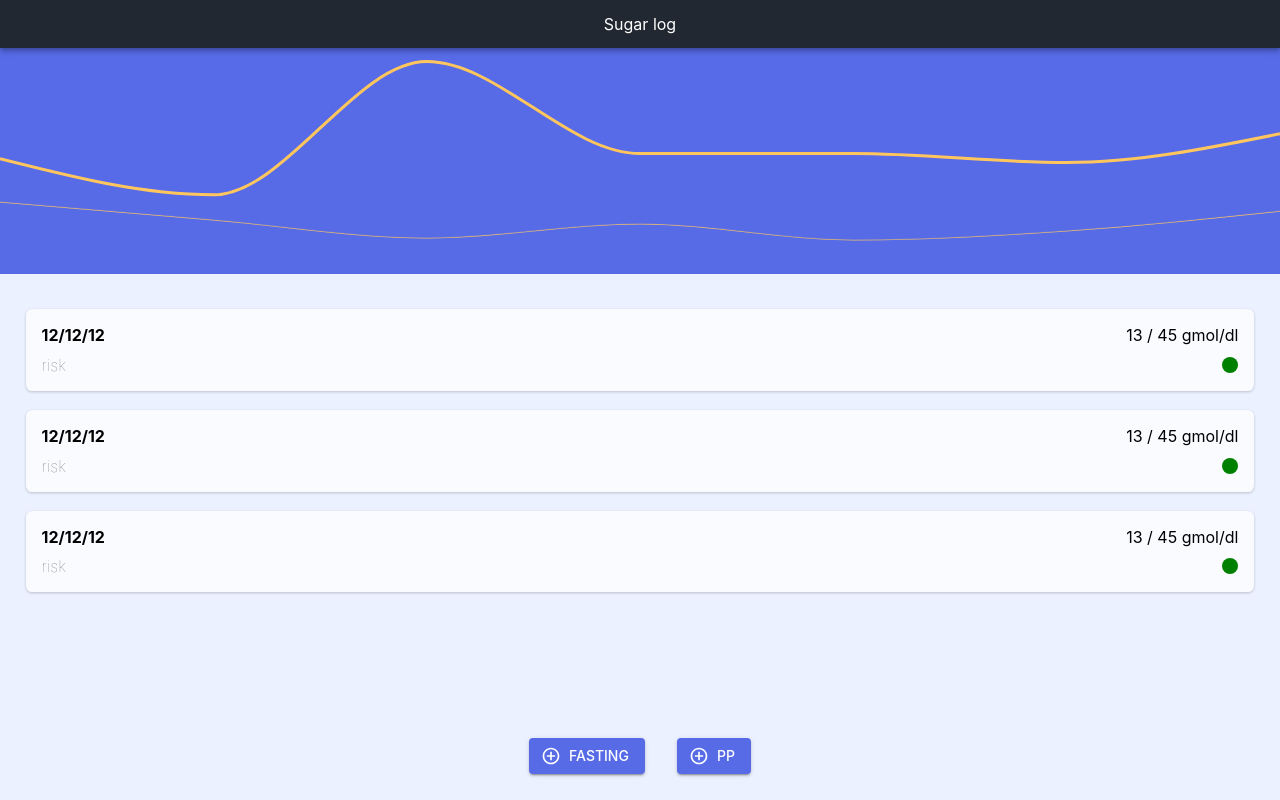
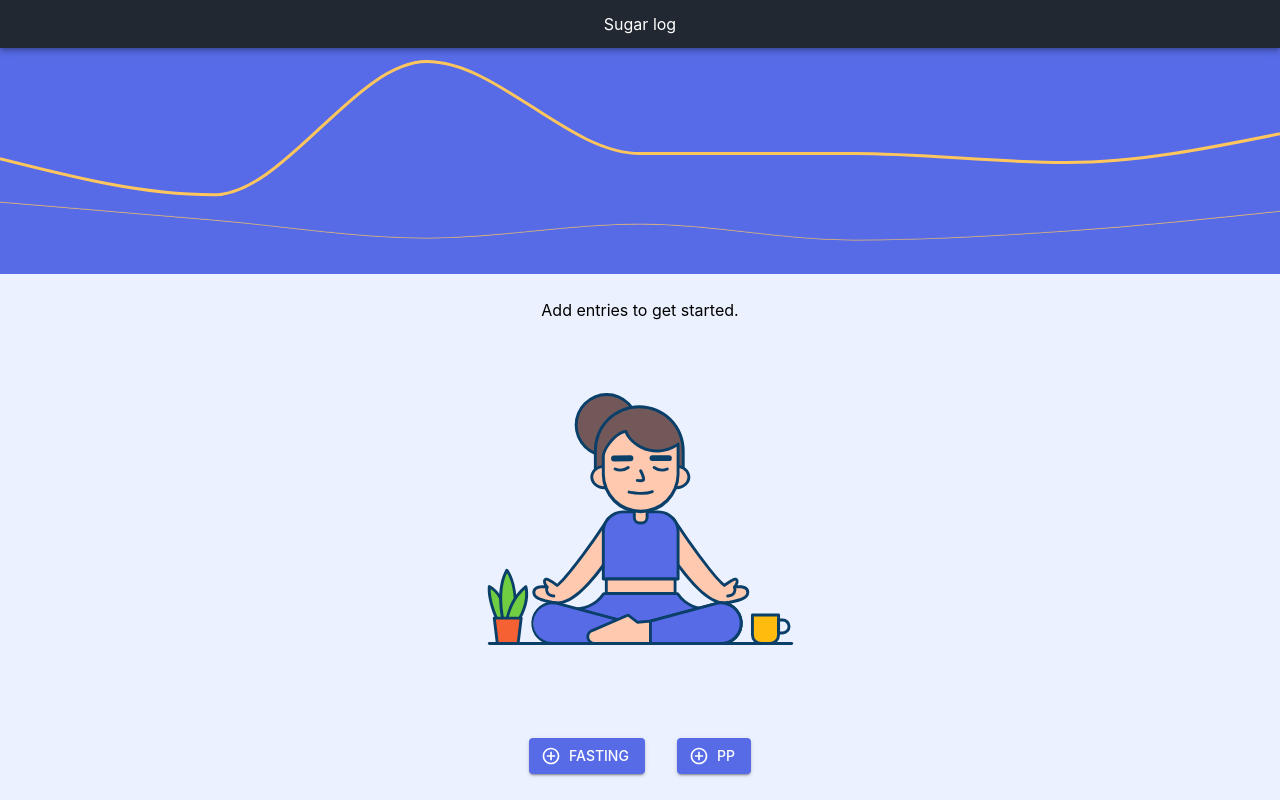
Before and after one commit to vaibhavmande/sugar-log, a React (Create React App) app: page / in a window 1280 px wide. Built offline with nearby package versions, Linux system fonts and the light colour scheme.

Commit message:
card design changes

```diff
--- a/src/components/blocks/Card/Card.js
+++ b/src/components/blocks/Card/Card.js
@@ -20,8 +20,7 @@ const Above = styled(Row)`
 `
 
 const Risk = styled.div`
-  font-weight: lighter;
-  color: gray;
+  color: #6c6c6c;
 `
 
 const Color = styled.div`
@@ -31,17 +30,38 @@ const Color = styled.div`
   height: 1rem;
 `
 
-const Card = () => {
+const ReadingText = styled.span`
+  color: #576be8;
+`
+
+const Card = ({ date, time, reading, type }) => {
   return (
     <Parent>
-      <Above className="row above">
-        <div className="date" style={{ fontWeight: 'bolder' }}>
-          12/12/12
+      <Above>
+        <div>{date}</div>
+        <div>
+          <span
+            style={{
+              color: '#6c6c6c',
+              fontWeight: 'lighter',
+              marginRight: '0.6rem',
+            }}
+          >
+            ({type})
+          </span>
+          <span
+            style={{
+              color: '#576be8',
+              fontSize: '1.04rem',
+              fontWeight: 'bold',
+            }}
+          >
+            {reading}
+          </span>
         </div>
-        <div className="reading">13 / 45 gmol/dl</div>
       </Above>
       <Row className="row below">
-        <Risk className="risk">risk</Risk>
+        <Risk className="risk">{time}</Risk>
         <Color className="risk-color"></Color>
       </Row>
     </Parent>
--- a/src/components/blocks/Readings/Readings.js
+++ b/src/components/blocks/Readings/Readings.js
@@ -2,13 +2,16 @@ import styled from 'styled-components'
 import Action from '../Action/Action'
 import FlexContainer from '../../containers/FlexContainer'
 import Card from '../Card/Card'
+import meditate from '../../../images/meditate1.svg'
 
 const Container = styled(FlexContainer)`
   flex-grow: 1;
   padding: 1.6rem;
-  align-self: stretch;
+  /* align-self: stretch; */
   border: none;
   position: relative;
+  box-sizing: border-box;
+  width: 100%;
 `
 const AbsoluteAction = styled(Action)`
   position: absolute;
@@ -21,15 +24,34 @@ const CardContainer = styled(FlexContainer)`
   & > div {
     margin: 0.6rem 0;
   }
+  ${({ length }) =>
+    length === 0 &&
+    `
+    background: url(${meditate}) no-repeat scroll center center / contain;
+  `}
+`
+const EmptyBox = styled.span`
+  display: block;
+  margin: 0 auto;
+  /* padding-top: 100%; */
 `
 
 const Readings = ({ entries, setEntries }) => {
   return (
     <Container fd="column" jc="space-between">
-      <CardContainer fd="column">
-        <Card></Card>
-        <Card></Card>
-        <Card></Card>
+      <CardContainer fd="column" length={entries.length}>
+        {entries.map((entry, index) => (
+          <Card
+            key={index}
+            date={entry.date}
+            time={entry.time}
+            reading={entry.value}
+            type={entry.type}
+          />
+        ))}
+        {entries.length === 0 && (
+          <EmptyBox>Add entries to get started.</EmptyBox>
+        )}
       </CardContainer>
       <AbsoluteAction entries={entries} setEntries={setEntries} />
     </Container>
```
Also changed, not shown: src/images/meditate1.svg (added), src/images/meditate2.svg (added).
